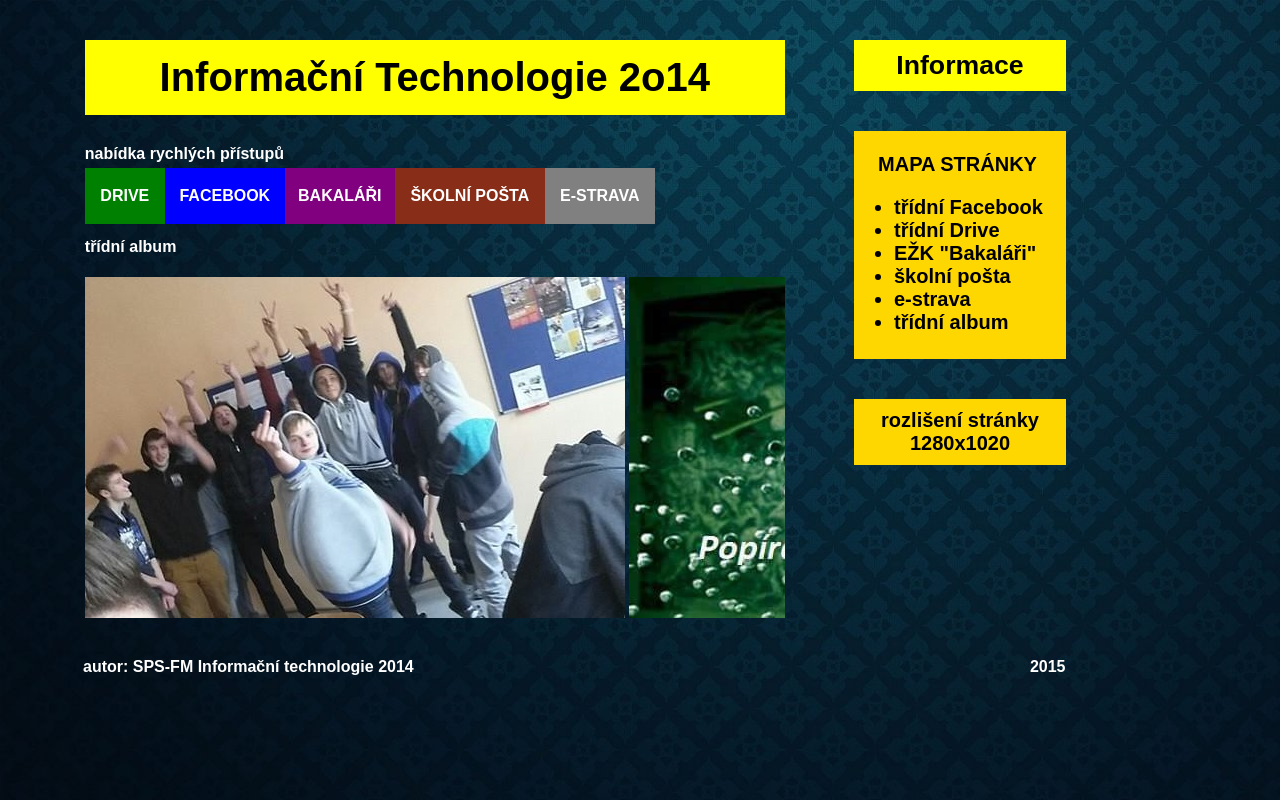
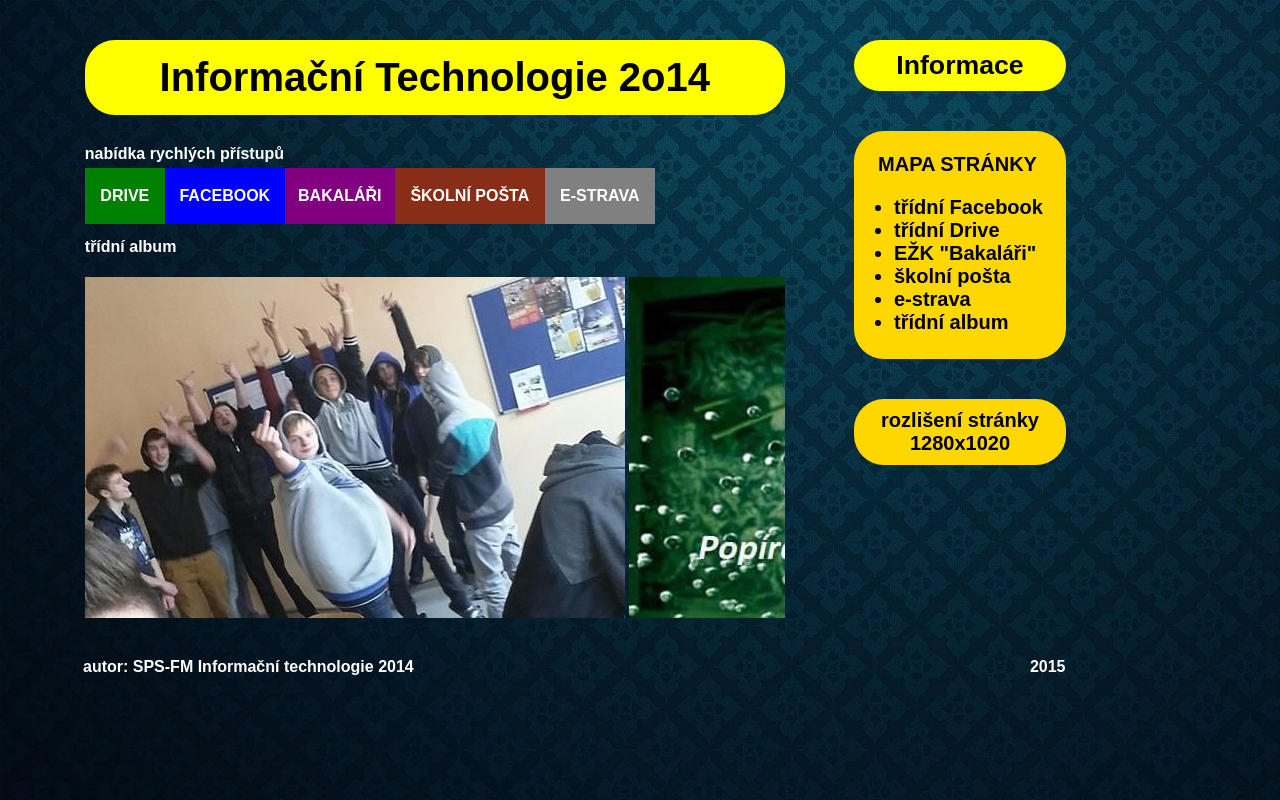
Before and after one commit to it-2014-spsfm-test1/it-2014-spsfm-test1, a plain HTML site: page index.html in a window 1280 px wide. Shown: the top 800 px of the page. Drawn offline with Linux system fonts and the light colour scheme.

Commit message:
Druhá verze stránky
-

```diff
--- a/main_page.css
+++ b/index.css
@@ -3,7 +3,7 @@ body{width:1280px;height:1020px;background-image:url(background1.jpg);background
 .hlavni_cast{position:relative;width:700px;height:618px;margin-left:6%;margin-top:40px;}
 .informacni_centrum{position:relative;width:212px;height:618px;margin-top:-618px;margin-left:846px;}
 
-.uvodni_nadpis{text-align:center;background-color:yellow;}
+.uvodni_nadpis{text-align:center;background-color:yellow;border-radius:30px 30px 30px 30px;}
 .uvodni_nadpis{transition:background 2s;}
 .uvodni_nadpis:hover{background-color:white;}
 .uvodni_nadpis p{font-weight:bold;font-size:30pt;font-family:arial;color:black;margin:0px;padding-top:15px;padding-bottom:15px;}
@@ -40,16 +40,16 @@ body{width:1280px;height:1020px;background-image:url(background1.jpg);background
 .tridni_album{position:relative;margin-top:162px;white-space:nowrap;overflow:scroll;width:700px;}
 .tridni_album img{display:inline;}
 
-#p_nadpis_informace{margin:0px;text-align:center;background-color:yellow;font-weight:bold;font-size:20pt;font-family:arial;padding-top:10px;padding-bottom:10px;}
+#p_nadpis_informace{margin:0px;text-align:center;background-color:yellow;font-weight:bold;font-size:20pt;font-family:arial;padding-top:10px;padding-bottom:10px;border-radius:30px 30px 30px 30px;}
 #p_nadpis_informace{transition:background 2s;}
 #p_nadpis_informace:hover{background:white;}
 
-.mapa_stranky{background-color:#FFD700;font-weight:bold;font-size:15pt;font-family:arial;padding-right:5px;padding-top:5px;padding-bottom:5px;margin-top:40px;}
+.mapa_stranky{background-color:#FFD700;font-weight:bold;font-size:15pt;font-family:arial;padding-right:5px;padding-top:5px;padding-bottom:5px;margin-top:40px;border-radius:30px 30px 30px 30px;}
 .mapa_stranky p{margin:0px;margin-bottom:20px;margin-top:17px;text-align:center;text-transform:uppercase;}
 .mapa_stranky{transition:background 2s;}
 .mapa_stranky:hover{background:yellow;}
 
-#p_funkcni_nefunkci{background-color:#FFD700;font-weight:bold;font-size:15pt;font-family:arial;padding-top:10px;padding-bottom:10px;margin-top:40px;text-align:center;}
+#p_funkcni_nefunkci{background-color:#FFD700;font-weight:bold;font-size:15pt;font-family:arial;padding-top:10px;padding-bottom:10px;margin-top:40px;text-align:center;border-radius:30px 30px 30px 30px;}
 #p_funkcni_nefunkci{transition:background 2s;}
 #p_funkcni_nefunkci:hover{background:yellow;}
 
--- a/index.html
+++ b/index.html
@@ -3,7 +3,7 @@
   <head>
    <title>soukromá stránka IT</title>
     <meta charset='utf-8'>
-    <link href="main_page.css" rel="stylesheet">
+    <link href="index.css" rel="stylesheet">
   </head>
  <body>
 
```
